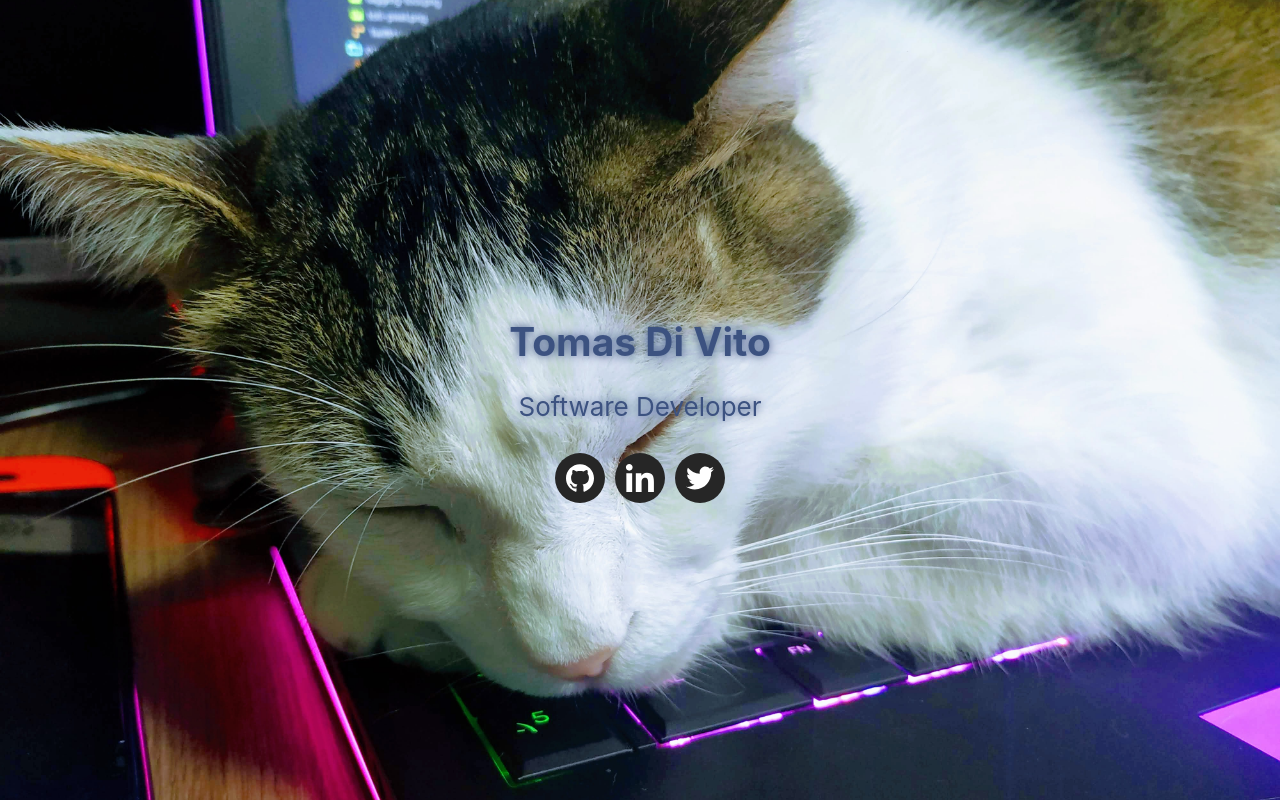
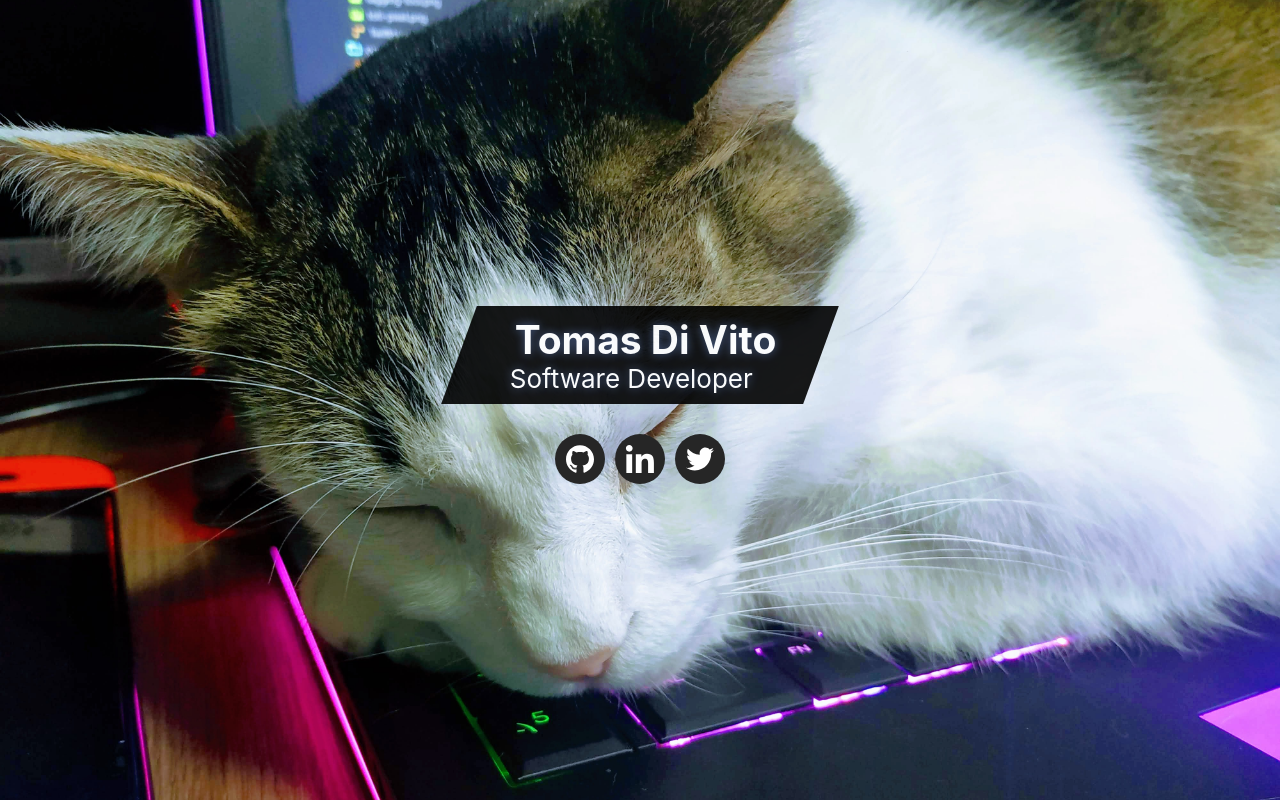
Before and after one commit to tomasdivito/paget, a React (Create React App) app: page / in a window 1280 px wide. Built offline with nearby package versions, Linux system fonts and the light colour scheme.

Commit message:
wip page done

```diff
--- a/src/App.js
+++ b/src/App.js
@@ -8,8 +8,10 @@ function App() {
   return (
     <div id="app">
       <section className="landing">
-        <h2 className="portfolio-title">Tomas Di Vito</h2>
-        <p>Software Developer</p>
+        <div className="title-background">
+          <h2 className="portfolio-title">Tomas Di Vito</h2>
+          <p>Software Developer</p>
+        </div>
         <div className="social-links">
           <a target="_blank" rel="noopener noreferrer" href="https://www.github.com/tomasdivito">
             <img className="social-link" src={Images('./Github.svg')} alt="Github logo" />
--- a/src/App.scss
+++ b/src/App.scss
@@ -44,6 +44,20 @@ section {
 
 h2.portfolio-title {
   margin-bottom: 0px;
+}
+
+.title-background {
+  background-color: black;
+  padding: 10px 50px 10px 50px;
+  transform: skewX(-20deg);
+  margin-bottom: 25px;
+  opacity: .90;
+  color: white;
+
+  p, h2 {
+    transform: skewX(20deg);
+    margin: 0;
+  }
 }
 
 .social-link {
```
